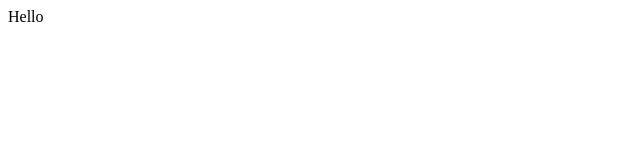
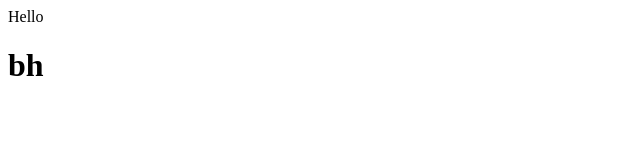
Before and after one commit to patel11kshtriya/git, a plain HTML site: page index.html in a window 1280 px wide. Shown: the full height of the page, 0-640 px from the left. Drawn offline with Linux system fonts and the light colour scheme.

Commit message:
second_commit

```diff
--- a/index.html
+++ b/index.html
@@ -1 +1,2 @@
 <p>Hello</p>
+<h1>bh</h1>
```
